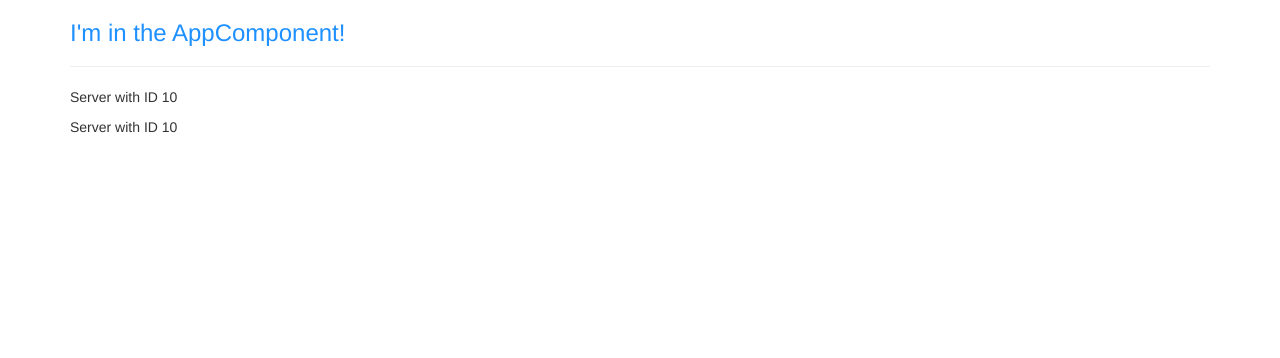
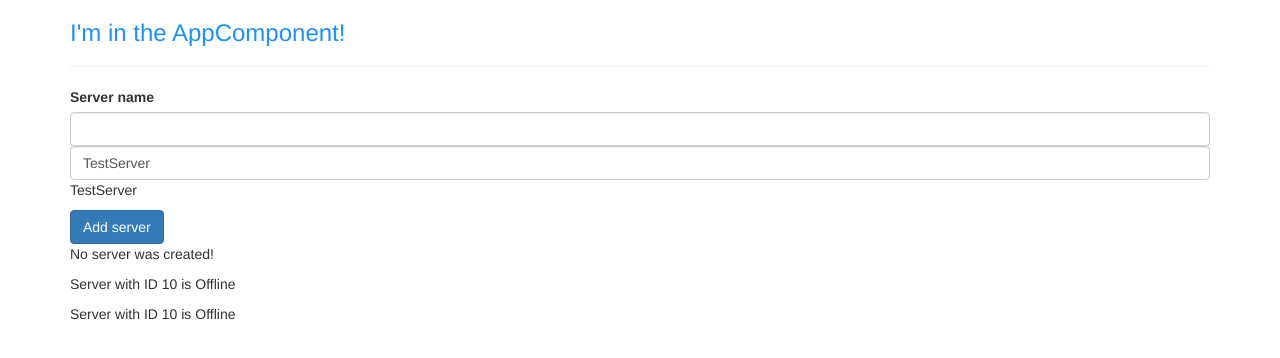
Before and after one commit to MatheusPQ/cursoAngular_firstApp, an Angular app: page / in a window 1280 px wide. Shown: the top 358 px of the page. Built offline with nearby package versions, Linux system fonts and the light colour scheme.

Commit message:
Data-binding

```diff
--- a/src/app/app.component.ts
+++ b/src/app/app.component.ts
@@ -8,7 +8,8 @@
 		h3 {
 			color: dodgerblue;
 		}
-	`] //estilização inline
+	`]
+	// estilização inline
 })
 export class AppComponent {
 	name = "";
--- a/src/app/app.module.ts
+++ b/src/app/app.module.ts
@@ -1,4 +1,4 @@
-import { ServerComponent } from './server/server.component'; //não precisa do .ts
+import { ServerComponent } from './server/server.component'; // não precisa do .ts
 import { BrowserModule } from '@angular/platform-browser';
 import { NgModule } from '@angular/core';
 import { FormsModule } from '@angular/forms';
@@ -12,7 +12,7 @@
   declarations: [
     AppComponent,
     ServerComponent,
-    ServersComponent //Componentes
+    ServersComponent // Componentes
   ],
   imports: [
     BrowserModule,
--- a/src/app/server/server.component.html
+++ b/src/app/server/server.component.html
@@ -1 +1 @@
-<p>Server with ID {{ serverId }}</p>
+<p>{{ 'Server' }} with ID {{ serverId }} is {{ getServerStatus() }}</p>
--- a/src/app/server/server.component.ts
+++ b/src/app/server/server.component.ts
@@ -1,12 +1,16 @@
-import { Component } from "@angular/core";
+import { Component } from '@angular/core';
 
 
 @Component({
-    selector: 'app-server', //A tag html, basicamente
-    templateUrl: './server.component.html' //O arquivo html
+    selector: 'app-server', // A tag html, basicamente
+    templateUrl: './server.component.html' // O arquivo html
 })
 
 export class ServerComponent {
     serverId: number = 10;
     serverStatus: string = 'Offline';
+
+    getServerStatus() {
+        return this.serverStatus;
+    }
 }
--- a/src/app/servers/servers.component.html
+++ b/src/app/servers/servers.component.html
@@ -1,2 +1,26 @@
+
+<label>Server name</label>
+<input type="text" class="form-control" (input)="onUpdateServerName($event)">
+<!-- $event é uma palavra reservada -->
+
+<input type="text" class="form-control" [(ngModel)]="serverName">
+<!-- [()] indica two-way-databinding (usando event e property binding) -->
+<!-- Importar FormsModule (@angular/forms) em imports[] no AppModule para ngModel funcionar -->
+
+<p> {{ serverName }} </p>
+<button class="btn btn-primary" [disabled]="!allowNewServer" (click)="onCreateServer()">Add server</button>
+<!-- [] indica que estamos usando property-binding -->
+<!-- () indica que estamos usando event-binding -->
+    <!-- Pode tbm colocar diretamente o código dentro dos parênteses -->
+<!-- Após 2 segundos, o botão ativa -->
+
+<!-- String Interpolation -->
+<!-- <p>{{ allowNewServer }}</p> -->
+
+<!-- Property Binding -->
+<!-- <p [innerText]="allowNewServer"></p> -->
+
+<p>{{ serverCreationStatus }}</p>
+
 <app-server></app-server>
 <app-server></app-server>
--- a/src/app/servers/servers.component.ts
+++ b/src/app/servers/servers.component.ts
@@ -4,19 +4,36 @@
   selector: 'app-servers',
   // selector: '[app-servers]',
   // selector: '.app-servers',
-  // templateUrl: './servers.component.html',
+  templateUrl: './servers.component.html',
   // template: '<app-server></app-server><app-server></app-server>',
-  template: `
-    <app-server></app-server>
-    <app-server></app-server>`,
+  // template: `
+  //   <app-server></app-server>
+  //   <app-server></app-server>`,
   styleUrls: ['./servers.component.css']
 })
 export class ServersComponent implements OnInit {
+	allowNewServer = false;
+	serverCreationStatus = 'No server was created!';
+	serverName = 'TestServer';
 
+	constructor() {
+		// msm coisa q: function() {}
+		setTimeout( () => {
+			this.allowNewServer = true;
+		} , 2000);
+	}
 
-  constructor() { }
-  ngOnInit() {
+	ngOnInit() {
 
-  }
+	}
 
+	onCreateServer(){
+		this.serverCreationStatus = 'Server was created!';
+	}
+
+	onUpdateServerName(event : any) {
+		// console.log(event);
+		// this.serverName =event.target.value;
+		this.serverName = (<HTMLInputElement>event.target).value; //Apenas para informar que o tipo do elemento é um input do HTML (é um cast)
+	}
 }
```
